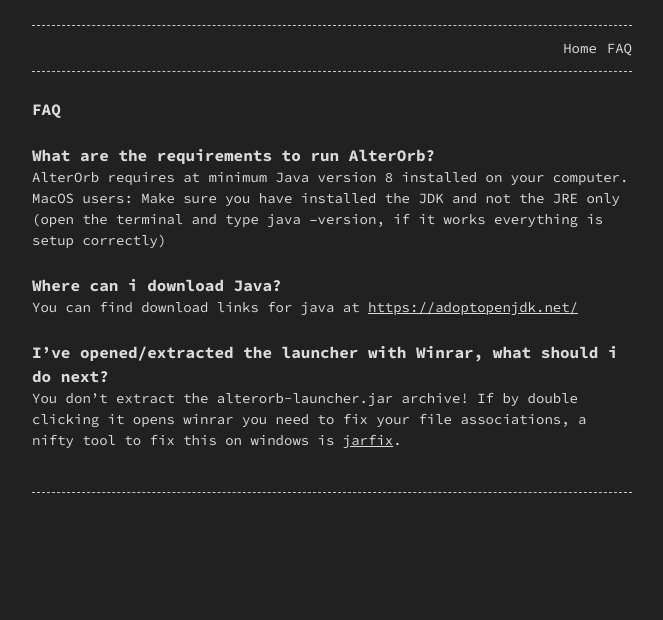
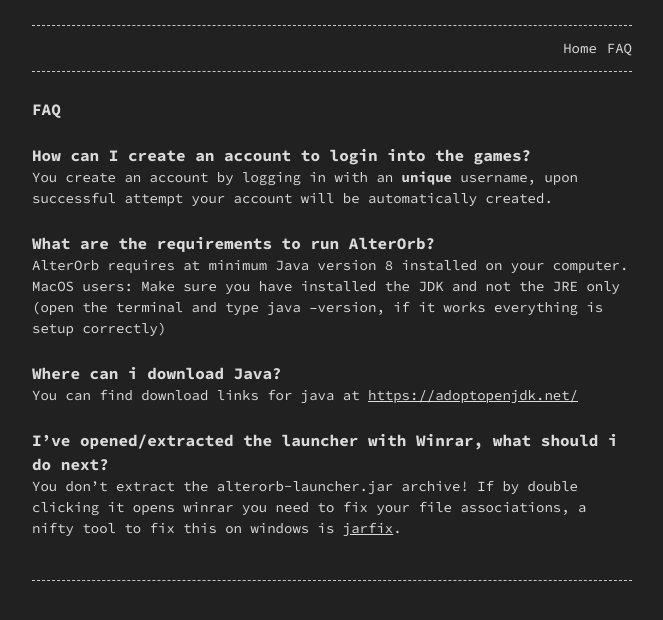
Before and after one commit to alterorb/alterorb.github.io, a Jekyll site: the page built from faq.md, in a window 1280 px wide. Shown: the top 620 px of the page, without its empty margins (308-971 px from the left). Built offline with Jekyll 4.4.1, drawn with Linux system fonts in a browser that asks for light colours.

```diff
--- a/faq.md
+++ b/faq.md
@@ -4,6 +4,9 @@ layout: home
 menu_title: FAQ
 ---
 ## FAQ
+
+## How can I create an account to login into the games?
+You create an account by logging in with an **unique** username, upon successful attempt your account will be automatically created.
 
 ## What are the requirements to run AlterOrb?
 AlterOrb requires at minimum Java version 8 installed on your computer.
```
Also changed, not shown: index.md (+5 -1 lines).
